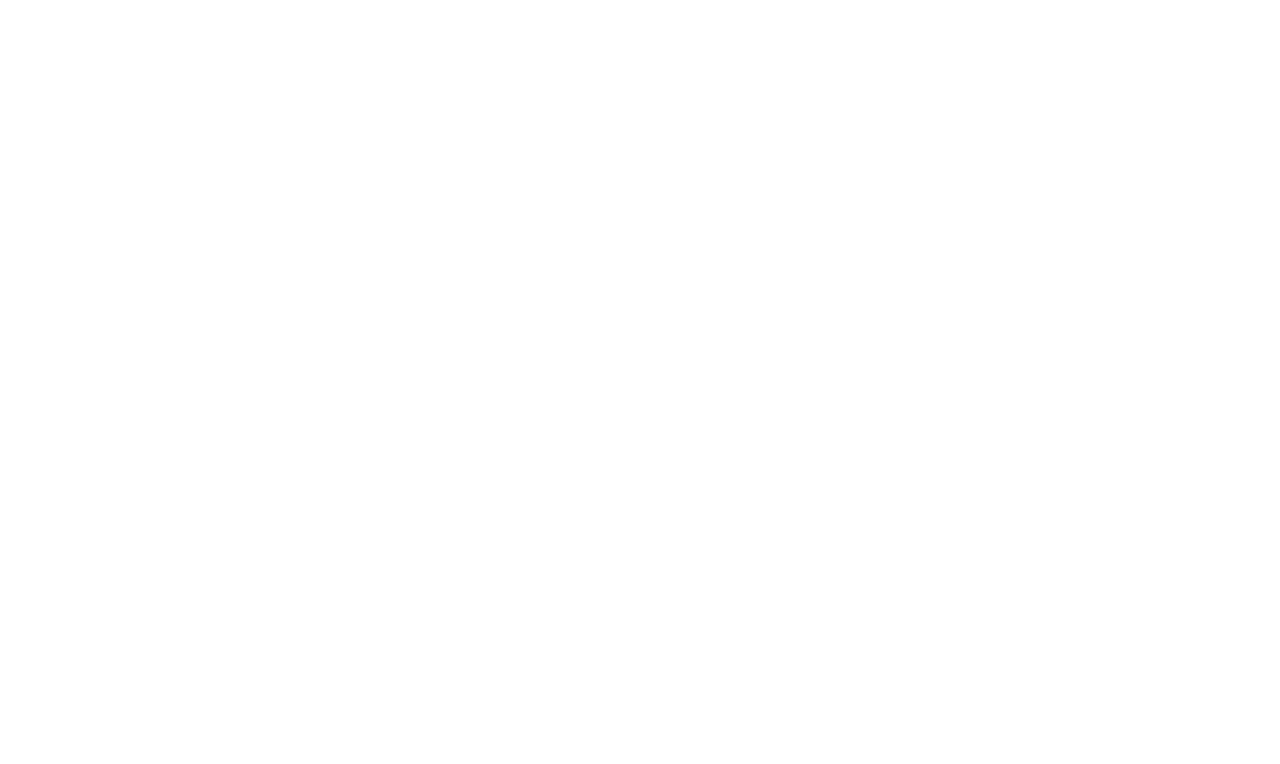
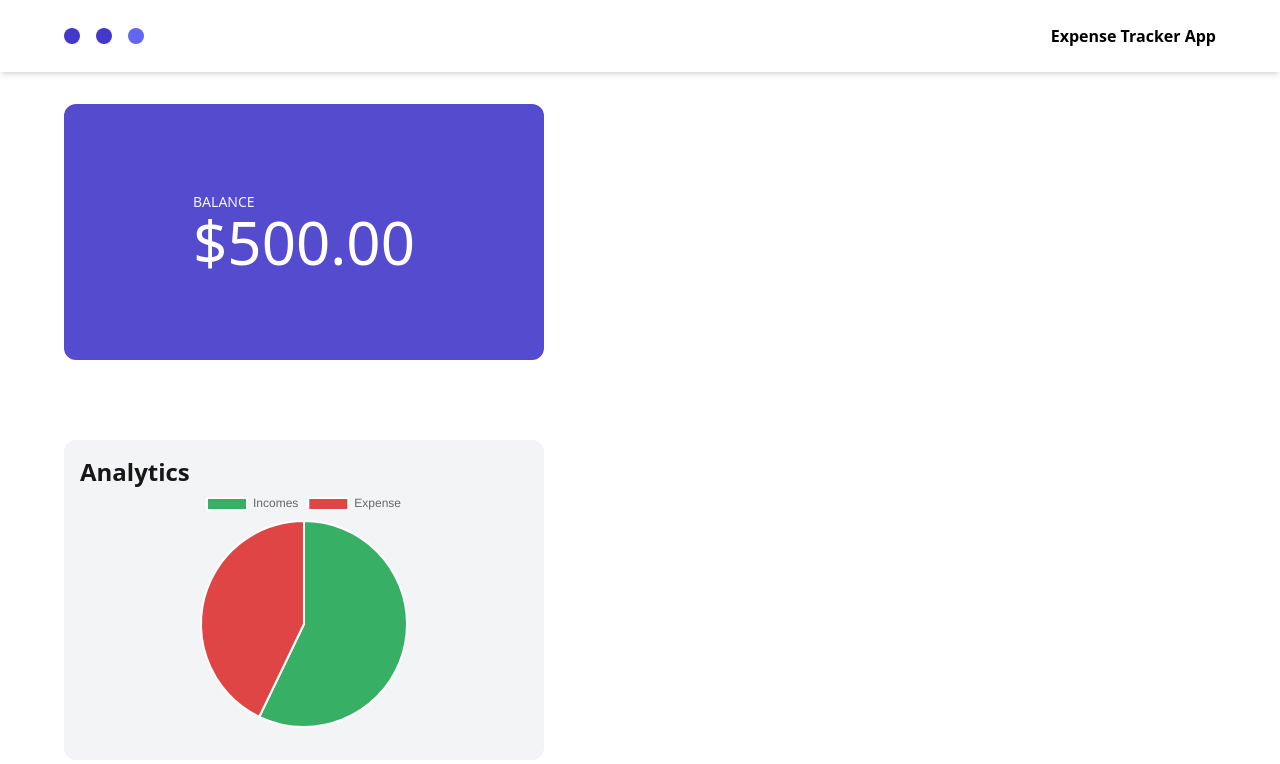
Before and after one commit to serkansyalcin/personal-expense-tracker, a React (Create React App) app: page / in a window 1280 px wide. Shown: the top 764 px of the page. Built offline with nearby package versions, Linux system fonts and the light colour scheme.

Commit message:
navbar, analytics and balance component styles

```diff
--- a/package.json
+++ b/package.json
@@ -3,10 +3,13 @@
   "version": "0.1.0",
   "private": true,
   "dependencies": {
+    "@reduxjs/toolkit": "^1.8.2",
     "@testing-library/jest-dom": "^5.16.4",
     "@testing-library/react": "^13.3.0",
     "@testing-library/user-event": "^13.5.0",
+    "chart.js": "^3.8.0",
     "react": "^18.2.0",
+    "react-chartjs-2": "^4.2.0",
     "react-dom": "^18.2.0",
     "react-redux": "^8.0.2",
     "react-scripts": "5.0.1",
--- a/src/App.js
+++ b/src/App.js
@@ -1,8 +1,11 @@
+import Navbar from "./components/navbar/navbar.component";
+import Hero from "./components/hero/hero.component";
 
 function App() {
   return (
-    <div>
-
+    <div className="">
+      <Navbar />
+      <Hero />
     </div>
   );
 }
--- /dev/null
+++ b/src/components/analytics/analytics.component.jsx
@@ -0,0 +1,32 @@
+import { Chart as ChartJS, ArcElement, Tooltip, Legend } from 'chart.js';
+import { Pie } from 'react-chartjs-2';
+
+ChartJS.register(ArcElement, Tooltip, Legend);
+
+export const data = {
+    labels: ['Incomes', 'Expense'],
+    datasets: [
+      {
+        label: 'The Graph of Expenses and Incomes',
+        data: [40, 30],
+        backgroundColor: [
+            'rgba(22, 163, 74, 0.85)',
+            'rgba(220, 38, 38, 0.85)',
+        ],
+
+      },
+    ],
+  };
+
+const Analytics = () => {
+    return (
+        <div className="rounded-xl w-[30rem] h-80 mb-4 bg-gray-100 p-4">
+            <h3 className="text-2xl font-semibold opacity-90">Analytics</h3>
+            <div className='w-60 mx-auto'>
+                <Pie data={data}/>
+            </div>
+        </div>
+    )
+}
+
+export default Analytics
--- /dev/null
+++ b/src/components/balance/balance.component.jsx
@@ -0,0 +1,13 @@
+const Balance = () => {
+    return (
+        <div className="flex flex-col bg-indigo-700 rounded-xl bg-opacity-90
+         w-[30rem] h-64 justify-center items-center">
+            <div>
+                <p className="text-sm uppercase text-gray-100 m-auto">balance</p>
+                <div className="text-6xl text-white">$500.00</div>
+            </div>
+        </div>
+    )
+}
+
+export default Balance
--- /dev/null
+++ b/src/components/hero/hero.component.jsx
@@ -0,0 +1,14 @@
+import Balance from "../balance/balance.component"
+import Analytics from "../analytics/analytics.component"
+
+const Hero = () => {
+    return (
+        <div className="grid grid-cols-2 grid-rows-2 mx-16 my-8 gap-y-0 gap-x-32">
+            <Balance />
+            <div></div>
+            <Analytics />
+        </div>
+    )
+}
+
+export default Hero
--- /dev/null
+++ b/src/components/navbar/navbar.component.jsx
@@ -0,0 +1,14 @@
+const Navbar = () => {
+    return (
+        <nav className="flex items-center px-16 shadow-md py-6 gap-4">
+            <span className="w-4 h-4 bg-indigo-700 rounded-full"/>
+            <span className="w-4 h-4 bg-indigo-700 rounded-full"/>
+            <span className="w-4 h-4 bg-indigo-500 rounded-full mr-auto"/>
+            <h2 className="font-semibold">
+                Expense Tracker App
+            </h2>
+        </nav>
+    )
+}
+
+export default Navbar
--- a/src/index.js
+++ b/src/index.js
@@ -4,10 +4,15 @@
 import App from './App';
 import reportWebVitals from './reportWebVitals';
 
+import { Provider } from 'react-redux';
+import store from './store/store';
+
 const root = ReactDOM.createRoot(document.getElementById('root'));
 root.render(
   <React.StrictMode>
-    <App />
+    <Provider store={store}>
+      <App />
+    </Provider>
   </React.StrictMode>
 );
 
--- /dev/null
+++ b/src/store/store.js
@@ -0,0 +1,9 @@
+import { configureStore } from '@reduxjs/toolkit'
+
+const store = configureStore({
+    reducer:{
+
+    }
+})
+
+export default store
```
Also changed, not shown: src/design/Desktop - 1.png (added), 1 other file (tests, documents, lock files or other folders).
